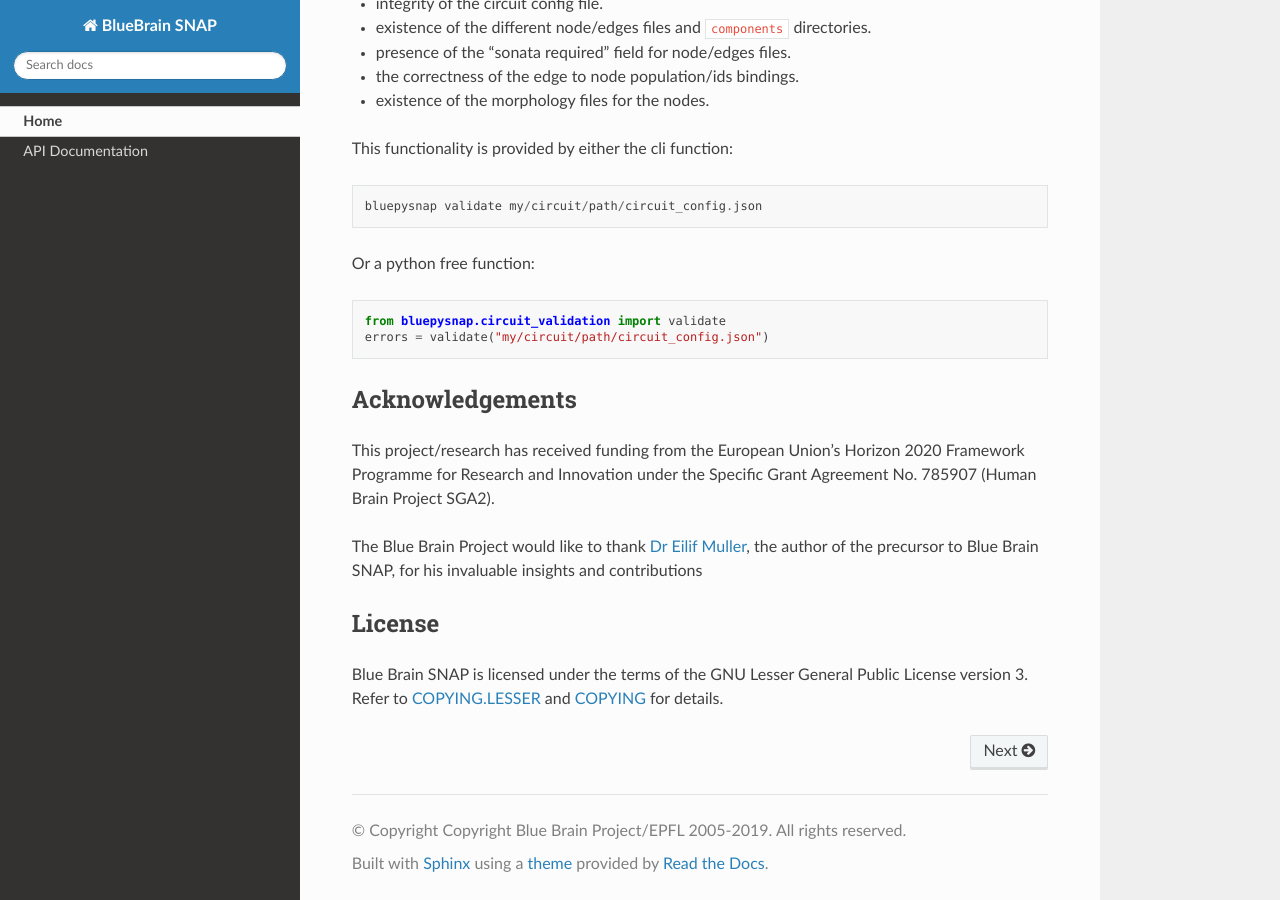
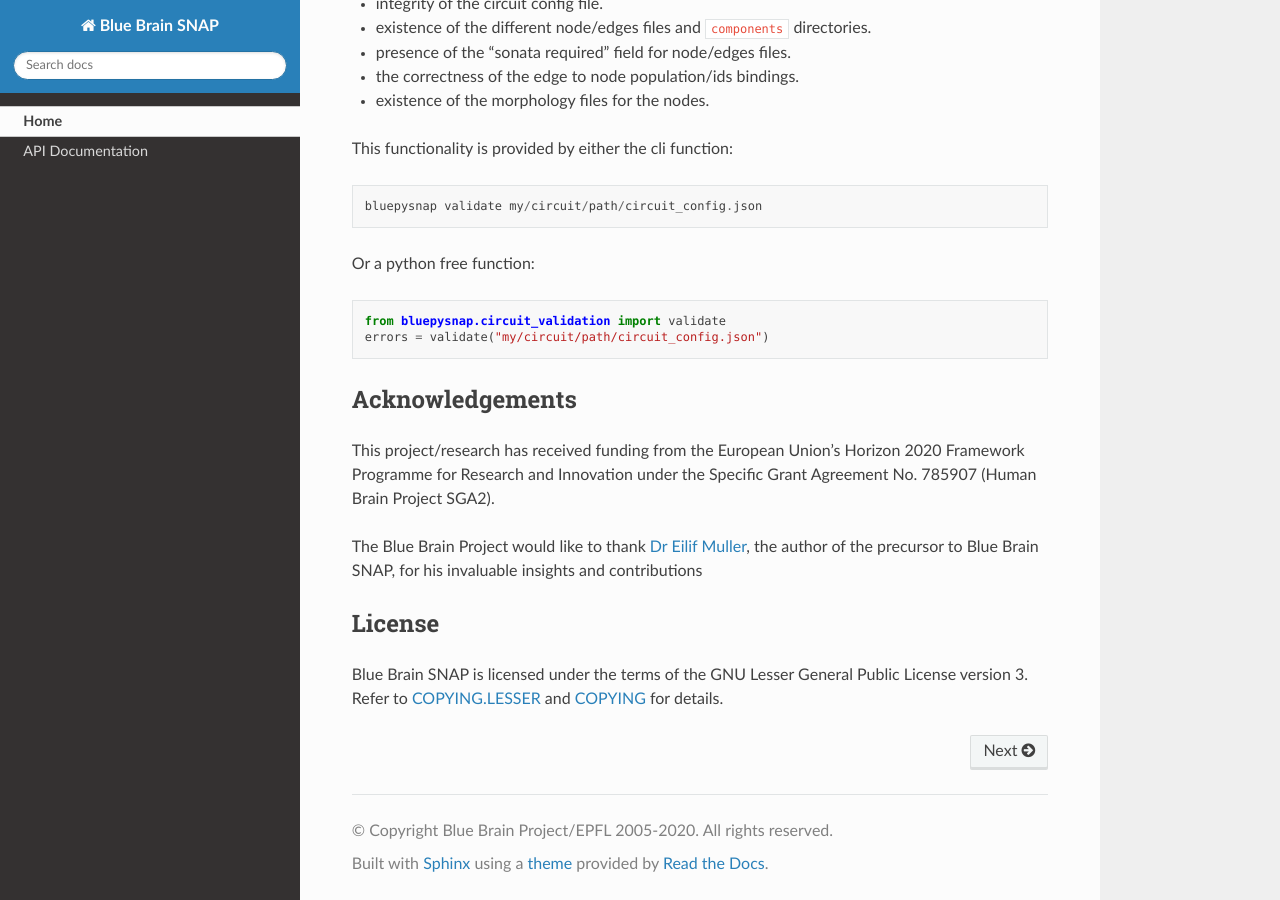
Before and after one commit to BlueBrain/snap, a Sphinx documentation site: the page built from doc/source/index.rst, in a window 1280 px wide and 900 px high, scrolled down 1275 px. Built offline with Sphinx 7.4.7 and the Read the Docs theme 2.0.0, drawn with Linux system fonts in a browser that asks for light colours; some of the changed lines change nothing that is shown.

Commit message:
Clean up documentation

```diff
--- a/doc/source/conf.py
+++ b/doc/source/conf.py
@@ -6,21 +6,16 @@
 
 # -- Path setup --------------------------------------------------------------
 
-# If extensions (or modules to document with autodoc) are in another directory,
-# add these directories to sys.path here. If the directory is relative to the
-# documentation root, use os.path.abspath to make it absolute, like shown here.
-#
-# import os
-# import sys
-# sys.path.insert(0, os.path.abspath('.'))
-
+from pkg_resources import get_distribution
 
 # -- Project information -----------------------------------------------------
 
-project = 'BlueBrain SNAP'
-author = 'BlueBrain Project, EPFL'
-copyright = " Copyright Blue Brain Project/EPFL 2005-2019. All rights reserved"
+project = 'Blue Brain SNAP'
+author = 'Blue Brain Project, EPFL'
+copyright = "Blue Brain Project/EPFL 2005-2020. All rights reserved"
 
+release = get_distribution('bluepysnap').version
+version = release
 
 # -- General configuration ---------------------------------------------------
 
@@ -41,12 +36,10 @@ templates_path = ['_templates']
 # This pattern also affects html_static_path and html_extra_path.
 exclude_patterns = []
 
-
 # -- Options for HTML output -------------------------------------------------
 
 # The theme to use for HTML and HTML Help pages.  See the documentation for
 # a list of builtin themes.
-#
 html_theme = 'sphinx_rtd_theme'
 
 # Add any paths that contain custom static files (such as style sheets) here,
@@ -55,7 +48,7 @@ html_theme = 'sphinx_rtd_theme'
 # html_static_path = ['_static']
 
 # ensure a useful title is used
-html_title = "BlueBrain SNAP"
+html_title = "Blue Brain SNAP"
 
 # hide source links
 html_show_sourcelink = False
```
